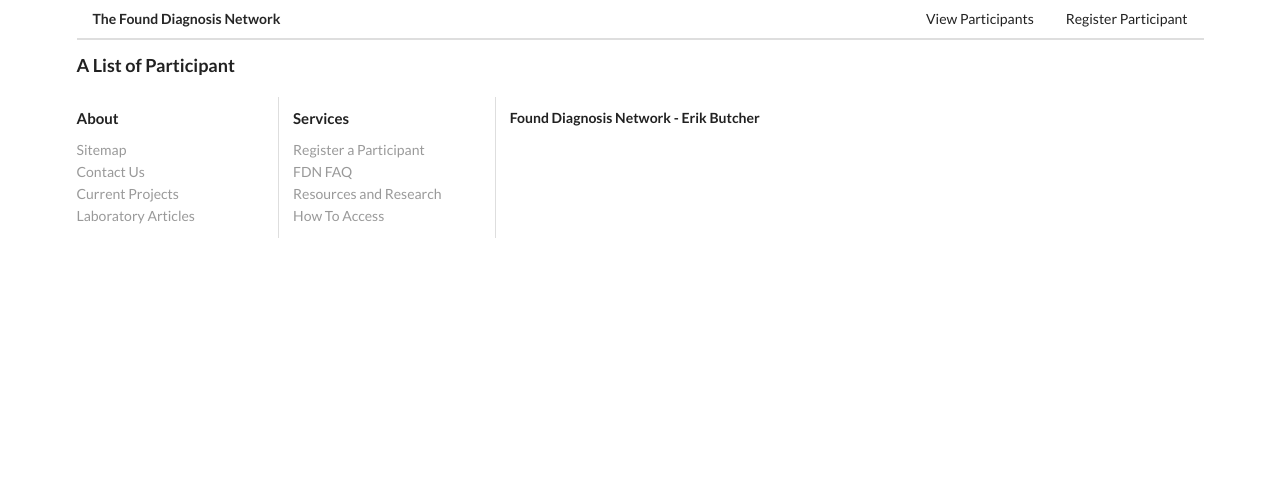
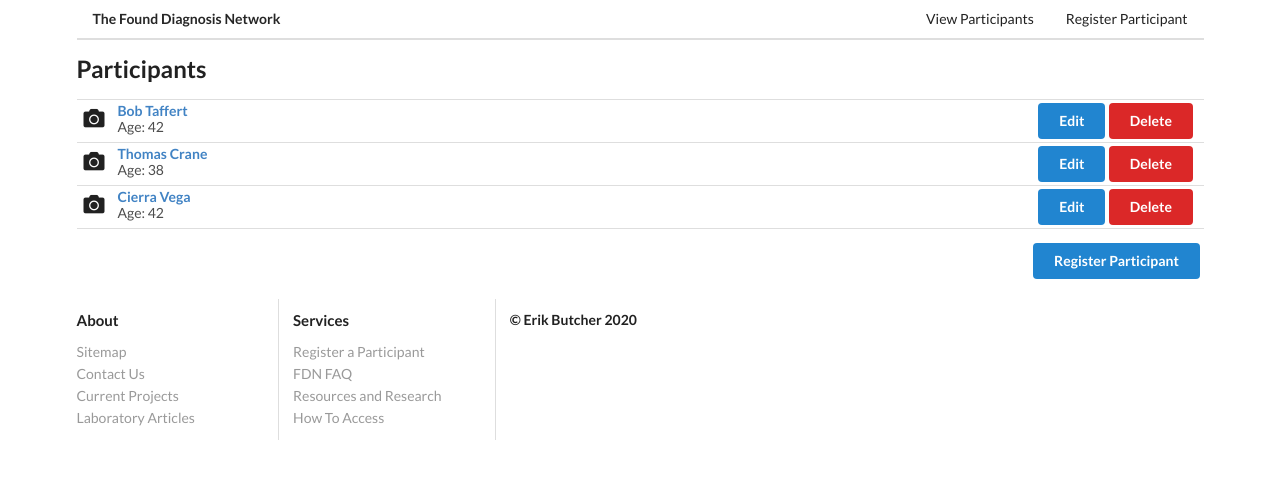
Before and after one commit to butcer0/fdn-client, a React (Create React App) app: page / in a window 1280 px wide. Shown: the top 478 px of the page. Built offline with nearby package versions, Linux system fonts and the light colour scheme.

Commit message:
Introduced Participant List
Introduced Participant List

```diff
--- a/src/actions/index.js
+++ b/src/actions/index.js
@@ -1,4 +1,4 @@
-import {DEFAULT_PARTICIPANT} from "../apis/participantsAPI";
+import {DEFAULT_PARTICIPANT, DEFAULT_PARTICIPANTS} from "../apis/participantsAPI";
 import {
     CREATE_PARTICIPANT,
     DELETE_PARTICIPANT,
@@ -17,7 +17,7 @@ export const createParticipant = formValues => async (dispatch, getState) => {
 };
 
 export const fetchParticipants = () => async dispatch => {
-    const response = { data: DEFAULT_PARTICIPANT };
+    const response = { data: DEFAULT_PARTICIPANTS };
     dispatch({ type: FETCH_PARTICIPANTS, payload: response.data })
 };
 
--- a/src/apis/participantsAPI.js
+++ b/src/apis/participantsAPI.js
@@ -1,6 +1,7 @@
 import {REVIEWED_STATUS_NOT_REVIEWED} from "../constants/participantsConsts";
 
 const DEFAULT_PARTICIPANT = {
+    id: 0,
     name: 'Bob',
     age: 42,
     hasSiblings: false,
@@ -9,7 +10,34 @@ const DEFAULT_PARTICIPANT = {
     reviewedStatus: REVIEWED_STATUS_NOT_REVIEWED
 };
 
-const DEFAULT_PARTICIPANTS = [DEFAULT_PARTICIPANT, DEFAULT_PARTICIPANT, DEFAULT_PARTICIPANT];
+const DEFAULT_PARTICIPANTS =
+    [{
+        id: 0,
+        name: 'Bob Taffert',
+        age: 42,
+        hasSiblings: false,
+        envExposures: [],
+        geneMutations: [],
+        reviewedStatus: REVIEWED_STATUS_NOT_REVIEWED
+    },
+    {
+        id: 1,
+        name: 'Thomas Crane',
+        age: 38,
+        hasSiblings: false,
+        envExposures: [],
+        geneMutations: [],
+        reviewedStatus: REVIEWED_STATUS_NOT_REVIEWED
+    },
+    {
+        id: 2,
+        name: 'Cierra Vega',
+        age: 42,
+        hasSiblings: true,
+        envExposures: [],
+        geneMutations: [],
+        reviewedStatus: REVIEWED_STATUS_NOT_REVIEWED
+    }];
 
 const ENVIRONMENTAL_EXPOSURES_LIST = ['Lead', 'Pollution', 'Mercury', 'Mold', 'Pest and Pet Allergens', 'Pesticides', 'Phthalates'];
 const GENE_MUTATIONS_LIST = ['FGD1', 'EDNRB', 'CP', 'LMBR1', 'COL2A1'];
--- a/src/components/participants/ParticipantForm.js
+++ b/src/components/participants/ParticipantForm.js
@@ -58,7 +58,7 @@ class ParticipantForm extends React.Component {
     };
 
     onSubmit = formValues => {
-        formValues = { ...formValues, reviewedStatus: REVIEWED_STATUS_NOT_REVIEWED }
+        formValues = {...formValues, reviewedStatus: REVIEWED_STATUS_NOT_REVIEWED}
         this.props.onSubmit(formValues);
     };
 
--- a/src/components/participants/ParticipantList.js
+++ b/src/components/participants/ParticipantList.js
@@ -1,14 +1,74 @@
 import * as React from "react";
+import {Link} from "react-router-dom";
+import {connect} from "react-redux";
 
+import {fetchParticipants} from "../../actions";
 
 class ParticipantList extends React.Component {
+    componentDidMount() {
+        this.props.fetchParticipants();
+    }
+
+    renderAdmin(participant) {
+        return (
+            <div className="right floated content">
+                <Link to={`/participants/edit/${participant.id}`} className="ui button primary">
+                    Edit
+                </Link>
+                <Link
+                    to={`/participants/delete/${participant.id}`}
+                    className="ui button negative">
+                    Delete
+                </Link>
+            </div>
+        );
+    }
+
+    renderList() {
+        return this.props.participants.map(participant => {
+            return (
+                <div className="item" key={participant.id}>
+                    {this.renderAdmin(participant)}
+                    <i className="large middle aligned icon camera"/>
+                    <div className="content">
+                        <Link to={`/streams/${participant.id}`} className="header">
+                            {participant.name}
+                        </Link>
+                        <div className="description">Age: {participant.age}</div>
+                    </div>
+                </div>
+            );
+        });
+    }
+
+    renderCreate() {
+        return (
+            <div style={{textAlign: 'right'}}>
+                <Link to="/participants/new" className="ui button primary">
+                    Register Participant
+                </Link>
+            </div>
+        );
+    }
+
     render() {
         return (
             <div>
-                <h3>A List of Participant</h3>
+                <h2>Participants</h2>
+                <div className="ui celled list">{this.renderList()}</div>
+                {this.renderCreate()}
             </div>
         )
     }
 }
 
-export default ParticipantList;
+const mapStateToProps = state => {
+    return {
+        participants: Object.values(state.participants)
+    };
+};
+
+export default connect(
+    mapStateToProps,
+    {fetchParticipants}
+)(ParticipantList);
--- a/src/components/shared/Footer.js
+++ b/src/components/shared/Footer.js
@@ -26,7 +26,7 @@ const Footer = () => {
                         </div>
                     </div>
                     <div className="seven wide column">
-                        <h5 className="ui header">Found Diagnosis Network - Erik Butcher</h5>
+                        <h5 className="ui header">© Erik Butcher {new Date().getFullYear()}</h5>
                     </div>
                 </div>
             </div>
```
Also changed, not shown: src/reducers/participantsReducer.js (+5 -5 lines).
